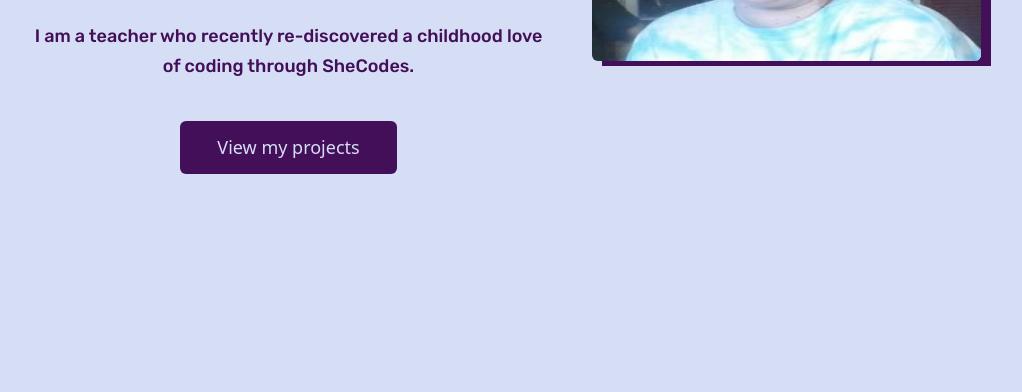
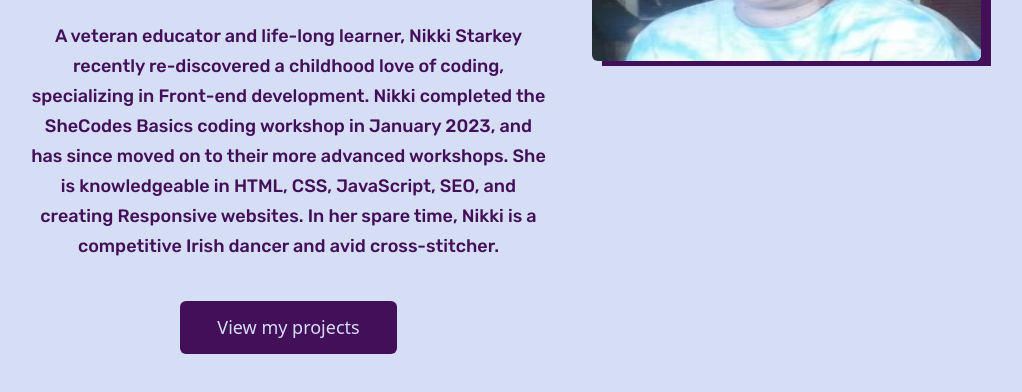
Before and after one commit to Nigoli72/portfolio-project, a plain HTML site: page about.html in a window 1280 px wide. Shown: the part 300-692 px from the top of the page, without its empty margins (80-1102 px from the left). Drawn offline with nearby package versions, Linux system fonts and the light colour scheme; a web font is replaced by a local one.

Commit message:
updated about me text

```diff
--- a/about.html
+++ b/about.html
@@ -84,8 +84,14 @@
               <h1>Hi! I'm Nikki Starkey</h1>
               <h2 class="mt-4">Front-end developer based in Ohio, USA</h2>
               <p class="mt-4">
-                I am a teacher who recently re-discovered a childhood love of
-                coding through SheCodes.
+                A veteran educator and life-long learner, Nikki Starkey recently
+                re-discovered a childhood love of coding, specializing in
+                Front-end development. Nikki completed the SheCodes Basics
+                coding workshop in January 2023, and has since moved on to their
+                more advanced workshops. She is knowledgeable in HTML, CSS,
+                JavaScript, SEO, and creating Responsive websites. In her spare
+                time, Nikki is a competitive Irish dancer and avid
+                cross-stitcher.
               </p>
               <a href="#" class="btn btn-view-projects mt-4 mb-5"
                 >View my projects</a
```
